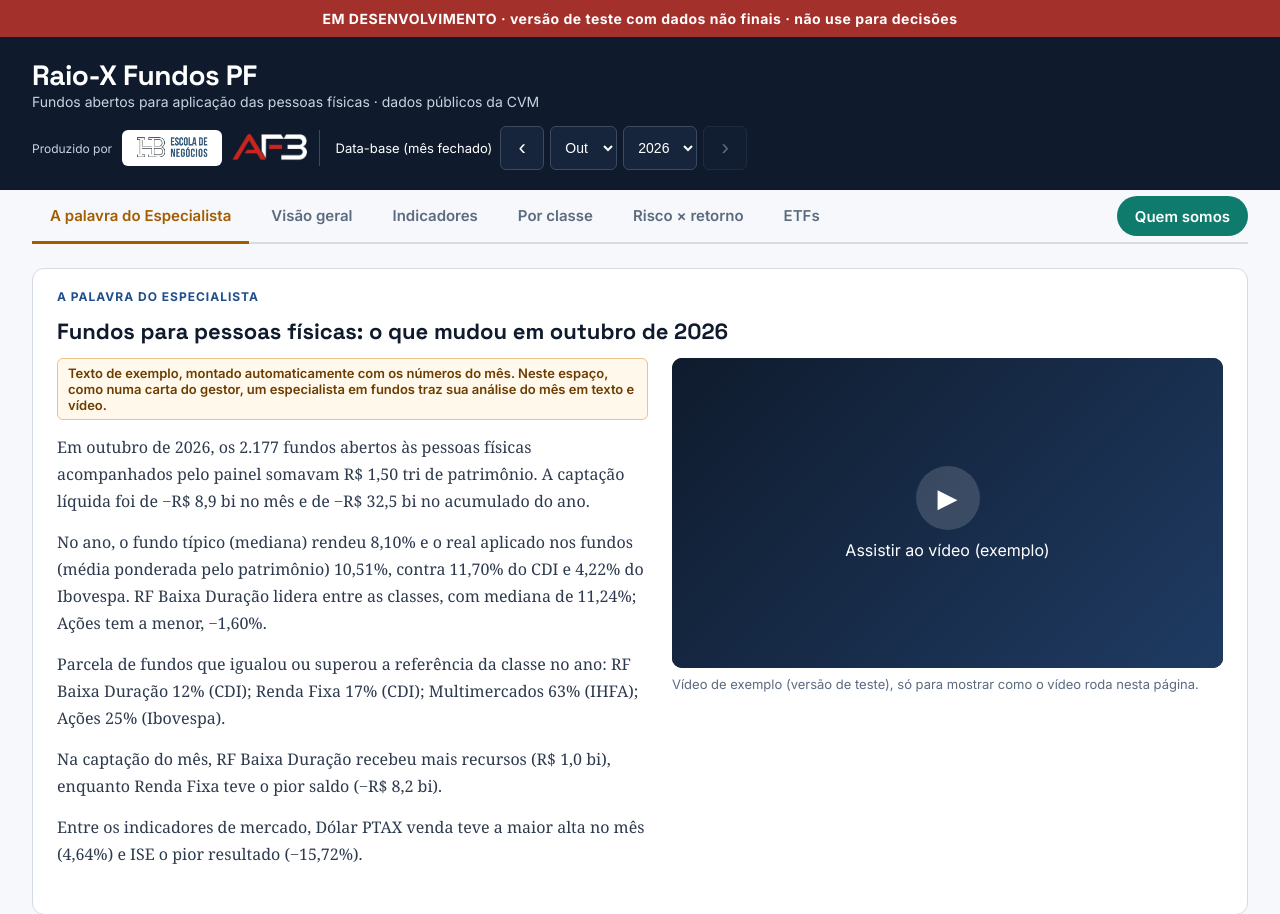
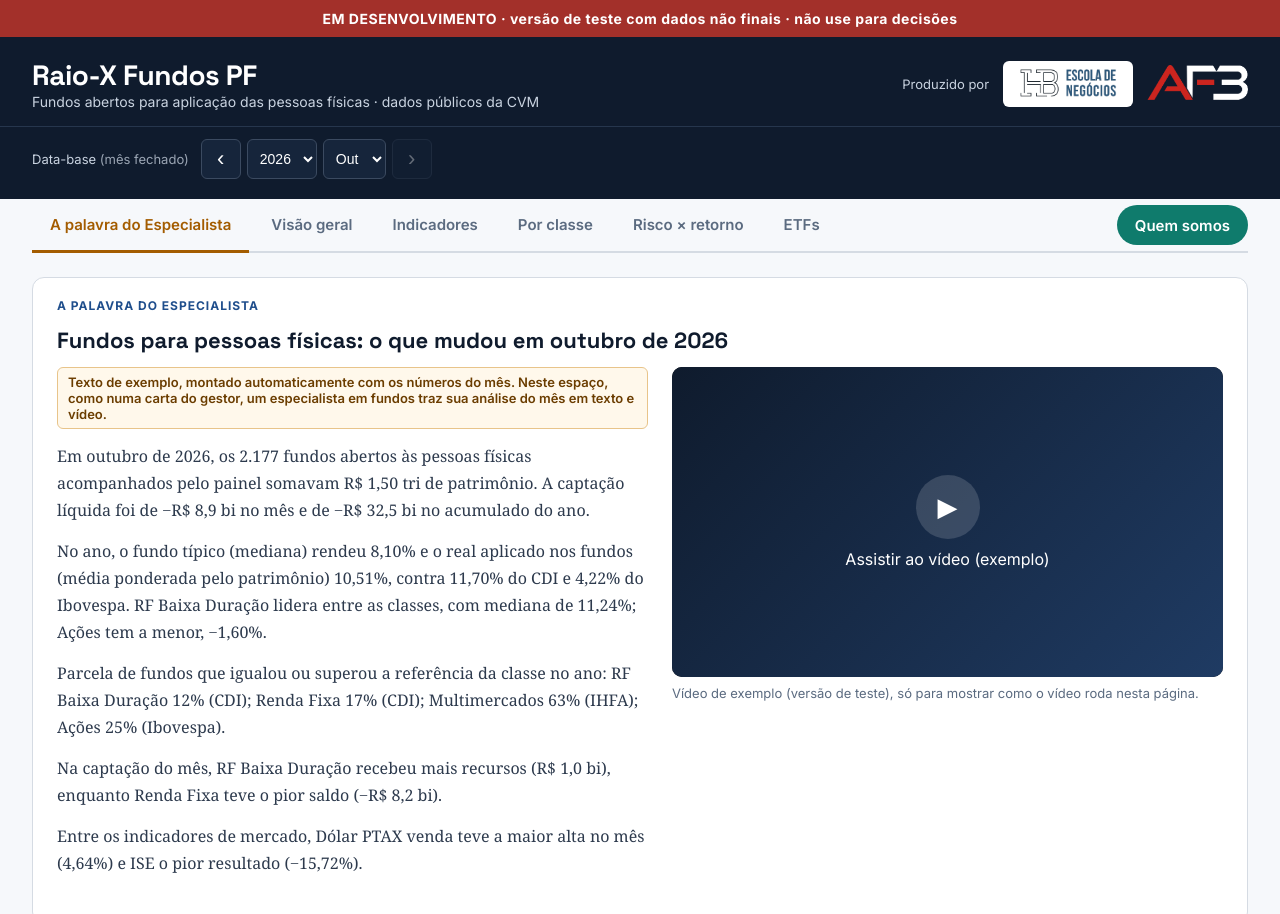
Before and after one commit to Fndoreis/RaioX_Painel, a plain HTML site: page index.html in a window 1280 px wide. Shown: the top 914 px of the page. Drawn offline with Linux system fonts and the light colour scheme.

Commit message:
Painel atualizado

```diff
--- a/estilo.css
+++ b/estilo.css
@@ -9,17 +9,18 @@ a{color:var(--azul)}a:hover{color:var(--azul-esc)}
 .topo-linha{display:flex;flex-wrap:wrap;gap:16px;align-items:center;justify-content:space-between}
 .marca{font-family:'Space Grotesk',Inter,sans-serif;font-size:28px;font-weight:700;letter-spacing:-.5px}
 .sub{font-size:14px;color:var(--claro)}
-.topo-dir{display:flex;flex-wrap:wrap;gap:16px;align-items:center}
-.produzido{display:flex;align-items:center;gap:10px;padding-right:12px;border-right:1px solid #3b4a60;font-size:12px;color:var(--claro)}
-.produzido img{height:28px;width:auto;display:block}
+.produzido{display:flex;align-items:center;gap:14px;font-size:13px;color:var(--claro)}
+.produzido img{height:38px;width:auto;display:block}
+@media (max-width:640px){.produzido img{height:32px}}
 .logo-claro{background:#fff;border-radius:6px;padding:4px 8px;display:flex}
-.data-base{font-size:13px;display:flex;gap:8px;align-items:center}
-.data-base select{font-size:14px;padding:8px 10px;border-radius:6px;border:1px solid #3b4a60;background:#16253b;color:#fff;min-height:44px}
+.data-base{font-size:13px;display:flex;flex-wrap:wrap;gap:6px 12px;align-items:center;margin-top:16px;padding-top:12px;border-top:1px solid #26364d;color:var(--claro)}
+.data-base .meta-db{opacity:.75}
+.data-base select{font-size:14px;padding:6px 8px;border-radius:6px;border:1px solid #3b4a60;background:#16253b;color:#fff;min-height:40px}
 .sel-data{display:flex;gap:6px;align-items:center}
-.sel-data .seta{min-width:44px;min-height:44px;border-radius:6px;border:1px solid #3b4a60;background:#16253b;color:#fff;font-size:22px;line-height:1;cursor:pointer}
+.sel-data .seta{min-width:40px;min-height:40px;border-radius:6px;border:1px solid #3b4a60;background:#16253b;color:#fff;font-size:22px;line-height:1;cursor:pointer}
 .sel-data .seta:disabled{opacity:.35;cursor:default}
 .sel-data .seta:not(:disabled):hover{background:#22344f}
-@media (max-width:640px){.data-base{flex-wrap:wrap}}
+
 main{display:flex;flex-direction:column;gap:24px;padding-top:24px;padding-bottom:24px}
 .aviso{background:#fff8eb;border:1px solid #e8c48a;border-radius:8px;padding:10px 14px;font-size:14px;color:#6b3d00;font-weight:600}
 .filtros{display:flex;flex-wrap:wrap;gap:12px;align-items:center;justify-content:space-between}
--- a/index.html
+++ b/index.html
@@ -9,7 +9,7 @@
 <link rel="preconnect" href="https://fonts.googleapis.com">
 <link rel="preconnect" href="https://fonts.gstatic.com" crossorigin>
 <link href="https://fonts.googleapis.com/css2?family=Inter:wght@400;500;600;700&family=Space+Grotesk:wght@500;700&display=swap" rel="stylesheet">
-<link rel="stylesheet" href="estilo.css?v=3b7c768bfa">
+<link rel="stylesheet" href="estilo.css?v=c511c09996">
 </head>
 <body>
 <div id="faixa-teste" class="faixa-teste" role="status" hidden>EM DESENVOLVIMENTO · versão de teste com dados não finais · não use para decisões</div>
@@ -19,21 +19,19 @@
       <div class="marca">Raio-X Fundos PF</div>
       <div class="sub">Fundos abertos para aplicação das pessoas físicas · dados públicos da CVM</div>
     </div>
-    <div class="topo-dir">
     <div class="produzido">
       <span>Produzido por</span>
       <a href="https://hbescoladenegocios.com/" target="_blank" rel="noopener" class="logo-claro"><img src="assets/logo-hb.png" alt="HB Escola de Negócios"></a>
       <a href="https://af3.com.br/" target="_blank" rel="noopener"><img src="assets/logo-af3.png" alt="AF3"></a>
     </div>
-      <div class="data-base" role="group" aria-label="Data-base (mês fechado)">
-        <span>Data-base (mês fechado)</span>
+  </div>
+  <div class="cont data-base" role="group" aria-label="Data-base (mês fechado)">
+    <span>Data-base <span class="meta-db">(mês fechado)</span></span>
     <div class="sel-data">
       <button type="button" id="mes-ant" class="seta" aria-label="Mês anterior">‹</button>
+      <select id="sel-ano" aria-label="Ano"></select>
       <select id="sel-mes" aria-label="Mês"></select>
-          <select id="sel-ano" aria-label="Ano"></select>
       <button type="button" id="mes-prox" class="seta" aria-label="Mês seguinte">›</button>
-        </div>
-      </div>
     </div>
   </div>
 </header>
```
Lines whose indentation alone changed are shown as unchanged.
